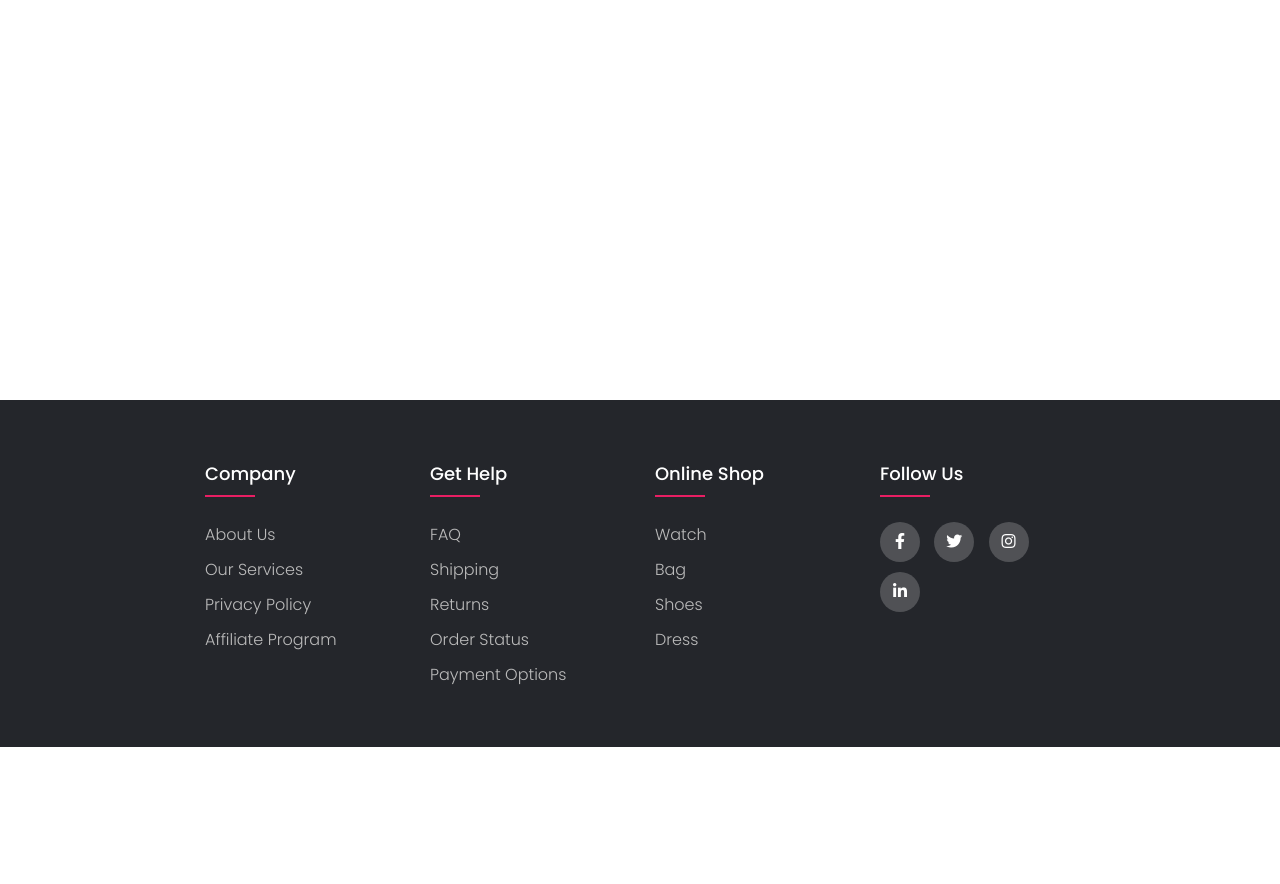
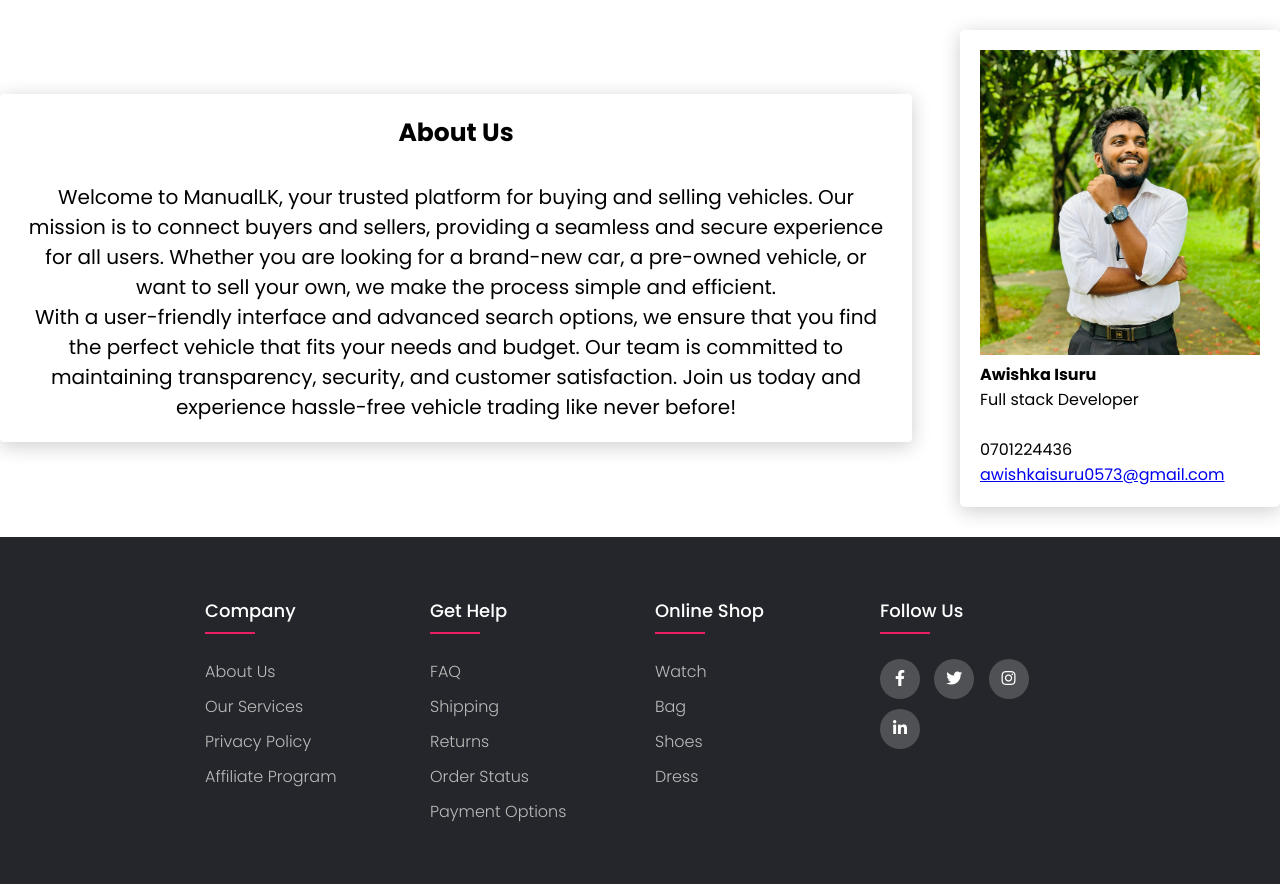
Before and after one commit to Awishka0573/manuallk, a PHP site: page /pages/aboutus.php in a window 1280 px wide. Shown: the part 82-966 px from the top of the page. Before the commit the page ends 829 px from the top, so only its background shows below. Run offline with PHP 8.4, Linux system fonts and the light colour scheme.

Commit message:
about us changes

```diff
--- a/assets/css/about.css
+++ b/assets/css/about.css
@@ -1,4 +1,51 @@
+
+
 .box2{
-    height: 50vh;
+    display: flex;
+    justify-content: space-between;
+    align-items: center;
+    flex-wrap: wrap;
+    gap: 3rem;
+    margin: 30px auto;
+    max-width: 1400px;
+
 
 }
+.abcrd{
+    box-shadow: 0 4px 20px 0 rgba(0,0,0,0.2);
+    border-radius: 4px;
+    padding: 20px;
+    display: flex;
+    flex-direction: column;
+    justify-content: center;
+    align-items: center;
+    text-align: center;
+    font-size: 20px;
+    width: 60%;
+    max-width: 80%;
+    /* margin-top: 50px; */
+    flex: 1;
+  }
+  .abcrd h3{
+    font-size: 25px;
+
+  }
+
+  .abcrd:hover{
+
+    box-shadow: 0 10px 10px 0 rgba(0,0,0,0.2);
+
+  }
+
+.card {
+    box-shadow: 0 4px 20px 0 rgba(0,0,0,0.2);
+    transition: 0.3s;
+    border-radius: 5px;
+    padding: 20px;
+    width: 25%;
+
+  }
+
+  .card:hover {
+    box-shadow: 0 20px 20px 0 rgba(0,0,0,0.2);
+  }
--- a/pages/aboutus.php
+++ b/pages/aboutus.php
@@ -19,10 +19,27 @@
   include('../partials/navbar.php');
 ?>
 
-<div class="box2">
-
-
-</div>
+    <div class="box2">
+        <div class="abcrd">
+            <h3>About Us</h3><br>
+            <p>Welcome to ManualLK, your trusted platform for buying and selling vehicles. Our mission is to connect buyers and sellers,
+                    providing a seamless and secure experience for all users. Whether you are looking for a brand-new car, a pre-owned vehicle,
+                    or want to sell your own, we make the process simple and efficient.<br>
+                    With a user-friendly interface and advanced search options, we ensure that you find the perfect vehicle that fits your needs and budget.
+                    Our team is committed to maintaining transparency, security, and customer satisfaction.
+                    Join us today and experience hassle-free vehicle trading like never before!
+            </p>
+        </div>
+        <div class="card">
+            <img src="../assets/images/ai.jpg" alt="Avatar" style="width: 100%">
+            <div class="container">
+                <h4><b>Awishka Isuru</b></h4>
+                <p>Full stack Developer</p><br>
+                    0701224436
+                <a href="mailto:awishkaisuru0573@gmail.com">awishkaisuru0573@gmail.com</a>
+            </div>
+        </div>
+    </div>
 
 
 
```
Also changed, not shown: assets/images/ai.jpg (added).
